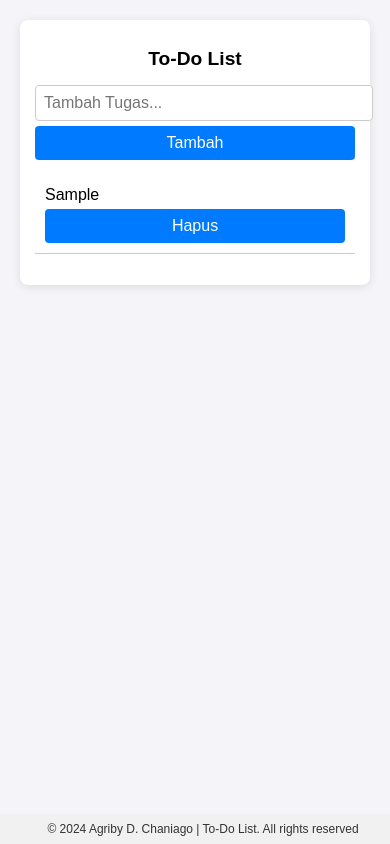
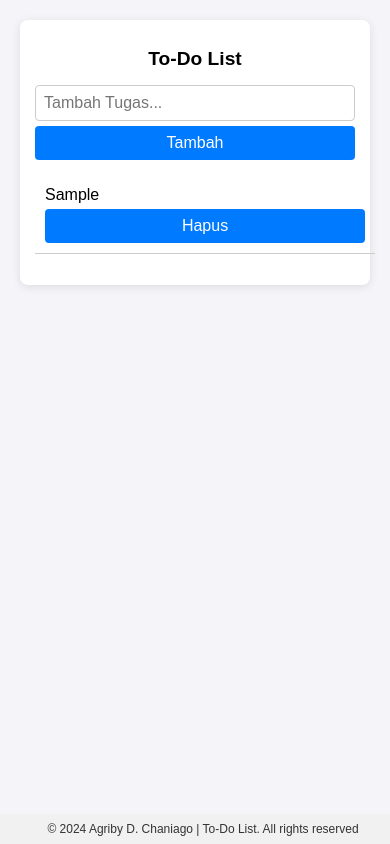
Before and after one commit to agriby-chaniago/todo-list, a React (Vite) app: page / in a window 390 px wide. Both pictures are taken after typing "Sample" into the empty fields and a click on the button "Tambah". Built offline with nearby package versions, Linux system fonts and the light colour scheme.

Commit message:
footer rata tengah fix, input form gak kelabas

```diff
--- a/src/index.css
+++ b/src/index.css
@@ -105,10 +105,12 @@ ul {
   .input-form {
     flex-direction: column;
     gap: 5px;
+    width: 100%;
   }
 
   input {
     width: 100%;
+    box-sizing: border-box;
     font-size: 1rem;
   }
 
@@ -121,10 +123,12 @@ ul {
     flex-direction: column;
     align-items: flex-start;
     gap: 5px;
+    width: 100%;
   }
 
   .footer {
     font-size: 12px;
+    text-align: center;
   }
 }
 
```
